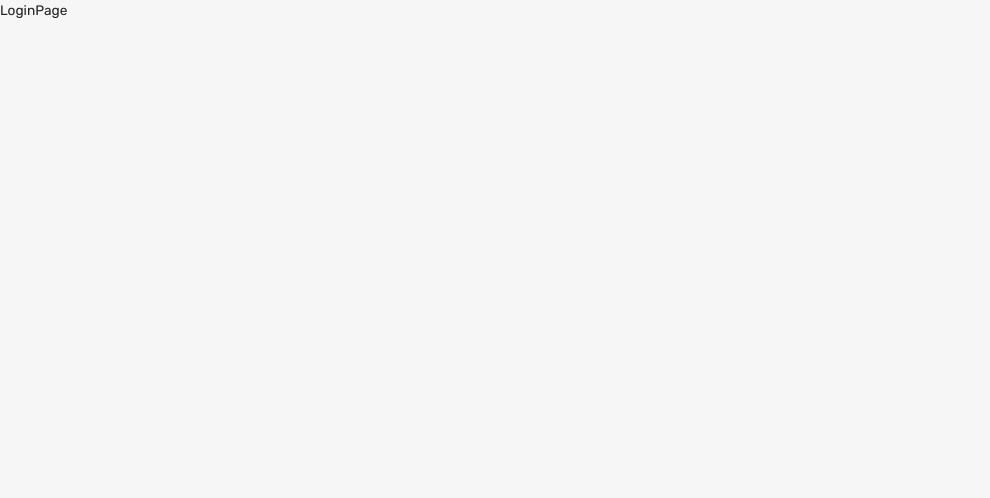
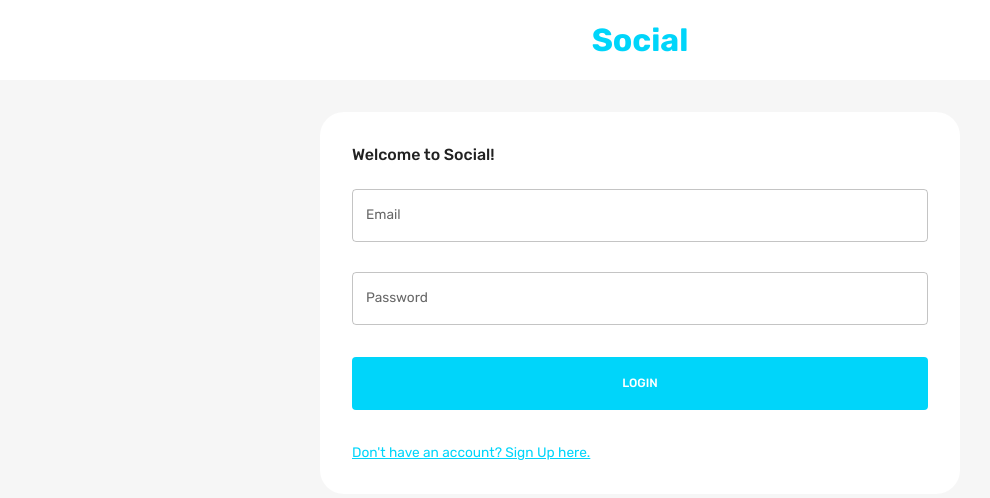
Before and after one commit to SalmanAjani/Social, a React (Create React App) app: page / in a window 1280 px wide. Shown: the top 498 px of the page, without its empty margins (0-990 px from the left). Built offline with nearby package versions, Linux system fonts and the light colour scheme.

Commit message:
register and login functionality completed

```diff
--- a/src/App.js
+++ b/src/App.js
@@ -11,7 +11,7 @@ import { themeSettings } from "./theme";
 function App() {
   const mode = useSelector((state) => state.mode);
   const theme = useMemo(() => createTheme(themeSettings(mode)), [mode]);
-  // const isAuth = Boolean(useSelector((state) => state.token));
+  const isAuth = Boolean(useSelector((state) => state.token));
 
   return (
     <div className="app">
@@ -20,8 +20,14 @@ function App() {
           <CssBaseline />
           <Routes>
             <Route path="/" element={<LoginPage />} />
-            <Route path="/home" element={<HomePage />} />
-            <Route path="/profile/:userId" element={<ProfilePage />} />
+            <Route
+              path="/home"
+              element={isAuth ? <HomePage /> : <Navigate to="/" />}
+            />
+            <Route
+              path="/profile/:userId"
+              element={isAuth ? <ProfilePage /> : <Navigate to="/" />}
+            />
           </Routes>
         </ThemeProvider>
       </BrowserRouter>
--- /dev/null
+++ b/src/scenes/loginPage/Form.jsx
@@ -0,0 +1,275 @@
+import { useState } from "react";
+import {
+  Box,
+  Button,
+  TextField,
+  useMediaQuery,
+  Typography,
+  useTheme,
+} from "@mui/material";
+import EditOutlinedIcon from "@mui/icons-material/EditOutlined";
+import { Formik } from "formik";
+import * as yup from "yup";
+import { useNavigate } from "react-router-dom";
+import { useDispatch } from "react-redux";
+import { setLogin } from "state";
+import Dropzone from "react-dropzone";
+import FlexBetween from "components/FlexBetween";
+
+const registerSchema = yup.object().shape({
+  firstName: yup.string().required("required"),
+  lastName: yup.string().required("required"),
+  email: yup.string().email("invalid email").required("required"),
+  password: yup.string().required("required"),
+  location: yup.string().required("required"),
+  occupation: yup.string().required("required"),
+  picture: yup.string().required("required"),
+});
+
+const loginSchema = yup.object().shape({
+  email: yup.string().email("invalid email").required("required"),
+  password: yup.string().required("required"),
+});
+
+const initialValuesRegister = {
+  firstName: "",
+  lastName: "",
+  email: "",
+  password: "",
+  location: "",
+  occupation: "",
+  picture: "",
+};
+
+const initialValuesLogin = {
+  email: "",
+  password: "",
+};
+
+const Form = () => {
+  const [pageType, setPageType] = useState("login");
+  const { palette } = useTheme();
+  const dispatch = useDispatch();
+  const navigate = useNavigate();
+  const isNonMobile = useMediaQuery("(min-width:600px)");
+  const isLogin = pageType === "login";
+  const isRegister = pageType === "register";
+
+  const register = async (values, onSubmitProps) => {
+    // this allows us to send form info with image
+    const formData = new FormData();
+    for (let value in values) {
+      formData.append(value, values[value]);
+    }
+    formData.append("picturePath", values.picture.name);
+
+    const savedUserResponse = await fetch(
+      "http://localhost:3001/auth/register",
+      {
+        method: "POST",
+        body: formData,
+      }
+    );
+    const savedUser = await savedUserResponse.json();
+    onSubmitProps.resetForm();
+
+    if (savedUser) {
+      setPageType("login");
+    }
+  };
+
+  const login = async (values, onSubmitProps) => {
+    const loggedInResponse = await fetch("http://localhost:3001/auth/login", {
+      method: "POST",
+      headers: { "Content-Type": "application/json" },
+      body: JSON.stringify(values),
+    });
+    const loggedIn = await loggedInResponse.json();
+    onSubmitProps.resetForm();
+    if (loggedIn) {
+      dispatch(
+        setLogin({
+          user: loggedIn.user,
+          token: loggedIn.token,
+        })
+      );
+      navigate("/home");
+    }
+  };
+
+  const handleFormSubmit = async (values, onSubmitProps) => {
+    if (isLogin) await login(values, onSubmitProps);
+    if (isRegister) await register(values, onSubmitProps);
+  };
+
+  return (
+    <Formik
+      onSubmit={handleFormSubmit}
+      initialValues={isLogin ? initialValuesLogin : initialValuesRegister}
+      validationSchema={isLogin ? loginSchema : registerSchema}
+    >
+      {({
+        values,
+        errors,
+        touched,
+        handleBlur,
+        handleChange,
+        handleSubmit,
+        setFieldValue,
+        resetForm,
+      }) => (
+        <form onSubmit={handleSubmit}>
+          <Box
+            display="grid"
+            gap="30px"
+            gridTemplateColumns="repeat(4, minmax(0, 1fr))"
+            sx={{
+              "& > div": { gridColumn: isNonMobile ? undefined : "span 4" },
+            }}
+          >
+            {isRegister && (
+              <>
+                <TextField
+                  label="First Name"
+                  onBlur={handleBlur}
+                  onChange={handleChange}
+                  value={values.firstName}
+                  name="firstName"
+                  error={
+                    Boolean(touched.firstName) && Boolean(errors.firstName)
+                  }
+                  helperText={touched.firstName && errors.firstName}
+                  sx={{ gridColumn: "span 2" }}
+                />
+                <TextField
+                  label="Last Name"
+                  onBlur={handleBlur}
+                  onChange={handleChange}
+                  value={values.lastName}
+                  name="lastName"
+                  error={Boolean(touched.lastName) && Boolean(errors.lastName)}
+                  helperText={touched.lastName && errors.lastName}
+                  sx={{ gridColumn: "span 2" }}
+                />
+                <TextField
+                  label="Location"
+                  onBlur={handleBlur}
+                  onChange={handleChange}
+                  value={values.location}
+                  name="location"
+                  error={Boolean(touched.location) && Boolean(errors.location)}
+                  helperText={touched.location && errors.location}
+                  sx={{ gridColumn: "span 4" }}
+                />
+                <TextField
+                  label="Occupation"
+                  onBlur={handleBlur}
+                  onChange={handleChange}
+                  value={values.occupation}
+                  name="occupation"
+                  error={
+                    Boolean(touched.occupation) && Boolean(errors.occupation)
+                  }
+                  helperText={touched.occupation && errors.occupation}
+                  sx={{ gridColumn: "span 4" }}
+                />
+                <Box
+                  gridColumn="span 4"
+                  border={`1px solid ${palette.neutral.medium}`}
+                  borderRadius="5px"
+                  p="1rem"
+                >
+                  <Dropzone
+                    acceptedFiles=".jpg,.jpeg,.png"
+                    multiple={false}
+                    onDrop={(acceptedFiles) =>
+                      setFieldValue("picture", acceptedFiles[0])
+                    }
+                  >
+                    {({ getRootProps, getInputProps }) => (
+                      <Box
+                        {...getRootProps()}
+                        border={`2px dashed ${palette.primary.main}`}
+                        p="1rem"
+                        sx={{ "&:hover": { cursor: "pointer" } }}
+                      >
+                        <input {...getInputProps()} />
+                        {!values.picture ? (
+                          <p>Add Picture Here</p>
+                        ) : (
+                          <FlexBetween>
+                            <Typography>{values.picture.name}</Typography>
+                            <EditOutlinedIcon />
+                          </FlexBetween>
+                        )}
+                      </Box>
+                    )}
+                  </Dropzone>
+                </Box>
+              </>
+            )}
+
+            <TextField
+              label="Email"
+              onBlur={handleBlur}
+              onChange={handleChange}
+              value={values.email}
+              name="email"
+              error={Boolean(touched.email) && Boolean(errors.email)}
+              helperText={touched.email && errors.email}
+              sx={{ gridColumn: "span 4" }}
+            />
+            <TextField
+              label="Password"
+              type="password"
+              onBlur={handleBlur}
+              onChange={handleChange}
+              value={values.password}
+              name="password"
+              error={Boolean(touched.password) && Boolean(errors.password)}
+              helperText={touched.password && errors.password}
+              sx={{ gridColumn: "span 4" }}
+            />
+          </Box>
+
+          {/* BUTTONS */}
+          <Box>
+            <Button
+              fullWidth
+              type="submit"
+              sx={{
+                m: "2rem 0",
+                p: "1rem",
+                backgroundColor: palette.primary.main,
+                color: palette.background.alt,
+                "&:hover": { color: palette.primary.main },
+              }}
+            >
+              {isLogin ? "LOGIN" : "REGISTER"}
+            </Button>
+            <Typography
+              onClick={() => {
+                setPageType(isLogin ? "register" : "login");
+                resetForm();
+              }}
+              sx={{
+                textDecoration: "underline",
+                color: palette.primary.main,
+                "&:hover": {
+                  cursor: "pointer",
+                  color: palette.primary.light,
+                },
+              }}
+            >
+              {isLogin
+                ? "Don't have an account? Sign Up here."
+                : "Already have an account? Login here."}
+            </Typography>
+          </Box>
+        </form>
+      )}
+    </Formik>
+  );
+};
+
+export default Form;
--- a/src/scenes/loginPage/index.jsx
+++ b/src/scenes/loginPage/index.jsx
@@ -1,7 +1,37 @@
-import React from "react";
+import { Box, Typography, useTheme, useMediaQuery } from "@mui/material";
+import Form from "./Form";
 
 const LoginPage = () => {
-  return <div>LoginPage</div>;
+  const theme = useTheme();
+  const isNonMobileScreens = useMediaQuery("(min-width: 1000px)");
+
+  return (
+    <Box>
+      <Box
+        width="100%"
+        backgroundColor={theme.palette.background.alt}
+        p="1rem 6%"
+        textAlign="center"
+      >
+        <Typography fontWeight="bold" fontSize="32px" color="primary">
+          Social
+        </Typography>
+      </Box>
+
+      <Box
+        width={isNonMobileScreens ? "50%" : "93%"}
+        p="2rem"
+        m="2rem auto"
+        borderRadius="1.5rem"
+        backgroundColor={theme.palette.background.alt}
+      >
+        <Typography fontWeight="500" variant="h5" sx={{ mb: "1.5rem" }}>
+          Welcome to Social!
+        </Typography>
+        <Form />
+      </Box>
+    </Box>
+  );
 };
 
 export default LoginPage;
```
